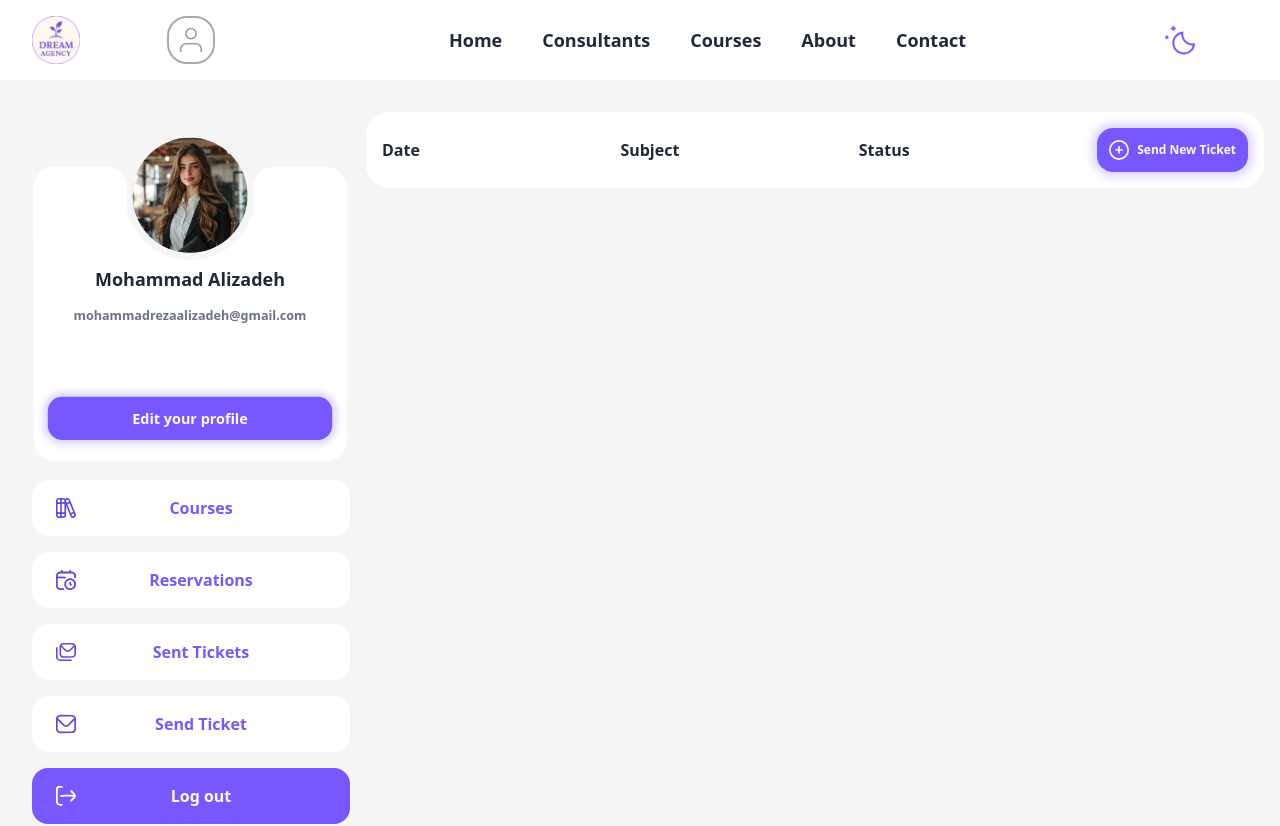
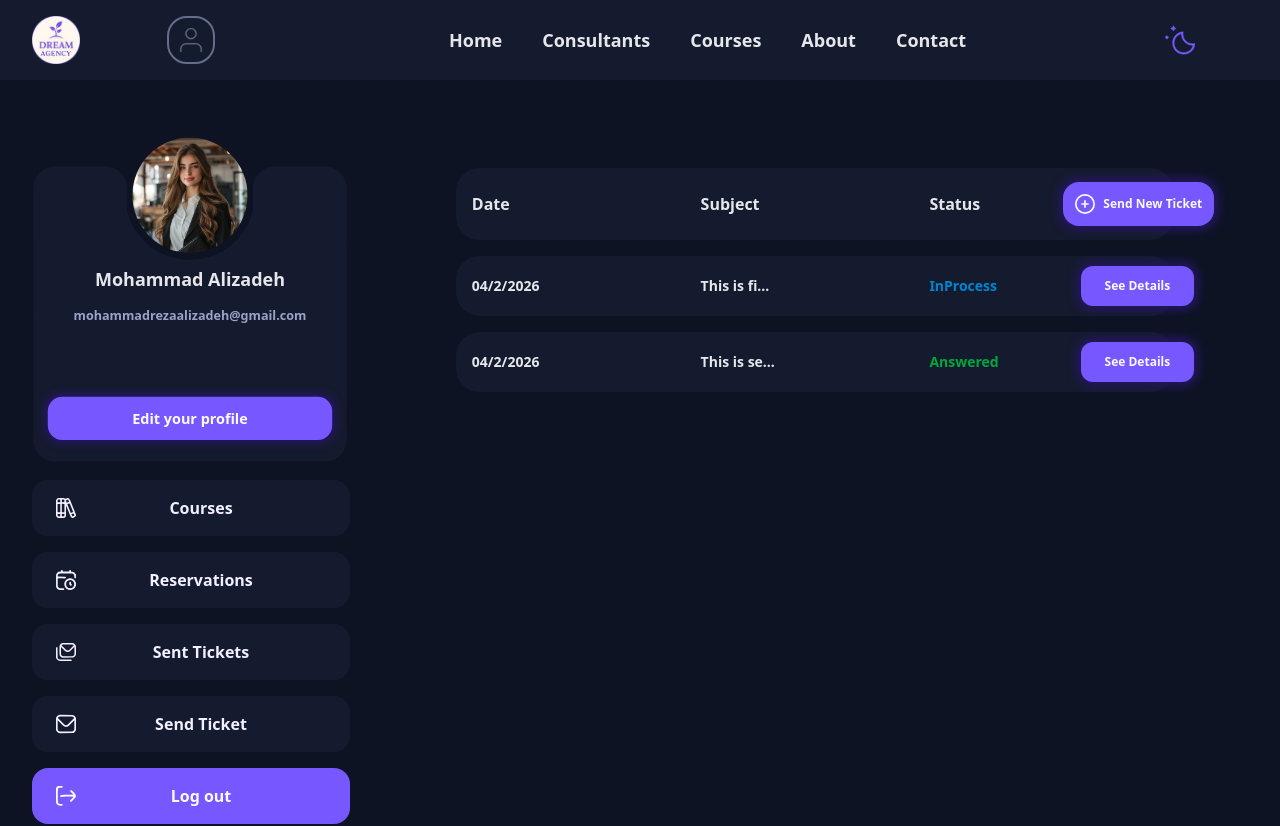
Before and after one commit to DreamAgencyhub/Front-end, a Next.js app: page /profile/sent-tickets in a window 1280 px wide. Shown: the top 826 px of the page. Built offline with nearby package versions, Linux system fonts and the light colour scheme.

Commit message:
feat: add RowInfo component for sent-ticket route

```diff
--- a/app/(public)/(user)/profile/Header.tsx
+++ b/app/(public)/(user)/profile/Header.tsx
@@ -3,15 +3,15 @@ import Button from "@/app/components/ui/Button";
 
 export default function Header() {
   return (
-    <div className=" font-semibold bg-secondary-default rounded-3xl p-4 relative flex flex-row justify-between items-center ">
-      <div className="grid grid-cols-3 w-full">
+    <div className=" font-semibold bg-secondary-default rounded-3xl p-4 md:px-4 md:py-6 relative flex flex-row justify-between items-center w-full md:w-[80%]">
+      <div className="grid grid-cols-3 items-center w-full">
         <span>Date</span>
         <span>Subject</span>
         <span>Status</span>
       </div>
 
       <Button
-        className="py-3! rounded-2xl! flex  items-center gap-2 "
+        className="py-3! rounded-2xl! flex  items-center gap-2 md:absolute -right-10 "
         variant="primary"
         size="small"
       >
--- a/app/(public)/(user)/profile/layout.tsx
+++ b/app/(public)/(user)/profile/layout.tsx
@@ -6,7 +6,7 @@ export default function rootLayout({ children }: { children: ReactNode }) {
     <div className="py-8 lg:grid lg:grid-cols-[350px_1fr]">
       <Dashboard />
 
-      {children}
+      <div className="min-h-[50vh]">{children}</div>
     </div>
   );
 }
--- /dev/null
+++ b/app/(public)/(user)/profile/sent-tickets/RowInfo.tsx
@@ -0,0 +1,39 @@
+import Button from "@/app/components/ui/Button";
+import { formatDate } from "@/app/utilities/helpers";
+
+export type Ticket = {
+  id: string;
+  date: Date;
+  subject: string;
+  status: "InProcess" | "Answered";
+};
+
+interface RowInfoProps {
+  ticket: Ticket;
+}
+
+export default function RowInfo({ ticket }: RowInfoProps) {
+  return (
+    <div className=" relative flex flex-row items-center bg-secondary-default rounded-3xl px-4 py-5 w-full md:w-[80%] ">
+      <div className="grid grid-cols-3 w-full items-center text-sm font-semibold">
+        <span>{formatDate(ticket.date)}</span>
+        <span>{`${ticket.subject.substring(0, 10)}...`}</span>
+        <span
+          className={`${
+            ticket.status === "Answered" ? "text-green-600" : "text-sky-600"
+          }`}
+        >
+          {ticket.status}
+        </span>
+      </div>
+
+      <Button
+        className=" md:absolute -right-5 font-semibold lg:px-6! lg:py-3"
+        variant="primary"
+        size="small"
+      >
+        See Details
+      </Button>
+    </div>
+  );
+}
--- a/app/(public)/(user)/profile/sent-tickets/page.tsx
+++ b/app/(public)/(user)/profile/sent-tickets/page.tsx
@@ -1,9 +1,36 @@
 import Header from "../Header";
+import RowInfo, { Ticket } from "./RowInfo";
+
+const nowDate = new Date();
+nowDate.setDate(nowDate.getDate() - 10);
+
+const items: Ticket[] = [
+  {
+    id: "kkkkk2",
+    date: new Date(nowDate.toISOString().split("T")[0]),
+    subject:
+      "This is first test to make sure the UI is working and is okay :) ",
+    status: "InProcess",
+  },
+  {
+    id: "kkkkk3",
+    date: new Date(nowDate.toISOString().split("T")[0]),
+    subject:
+      "This is second test to make sure the UI is working and is okay :) ",
+    status: "Answered",
+  },
+];
 
 export default function page() {
   return (
-    <div>
+    <div className="flex flex-col gap-4 items-center lg:mt-14 ">
       <Header />
+
+      <div className="flex flex-col gap-4 w-full items-center">
+        {items.map((t) => (
+          <RowInfo key={t.id} ticket={t} />
+        ))}
+      </div>
     </div>
   );
 }
--- a/app/components/ui/Button.tsx
+++ b/app/components/ui/Button.tsx
@@ -12,7 +12,7 @@ interface Button {
 }
 
 const sizes = {
-  smallSize: `text-xs px-3 py-2 rounded-lg `,
+  smallSize: `text-xs px-3 py-2 rounded-xl `,
 
   mediumSize: ` text-based px-4 py-3 rounded-2xl `,
 
--- a/app/layout.tsx
+++ b/app/layout.tsx
@@ -30,7 +30,7 @@ export default function RootLayout({
   children: React.ReactNode;
 }>) {
   return (
-    <html lang="en" data-theme="light" className="scroll-smooth">
+    <html lang="en" data-theme="dark" className="scroll-smooth">
       <body
         className={`${manrope.variable} ${spaceGrotesk.variable} font-sans bg-default-color  text-text-default `}
       >
```
